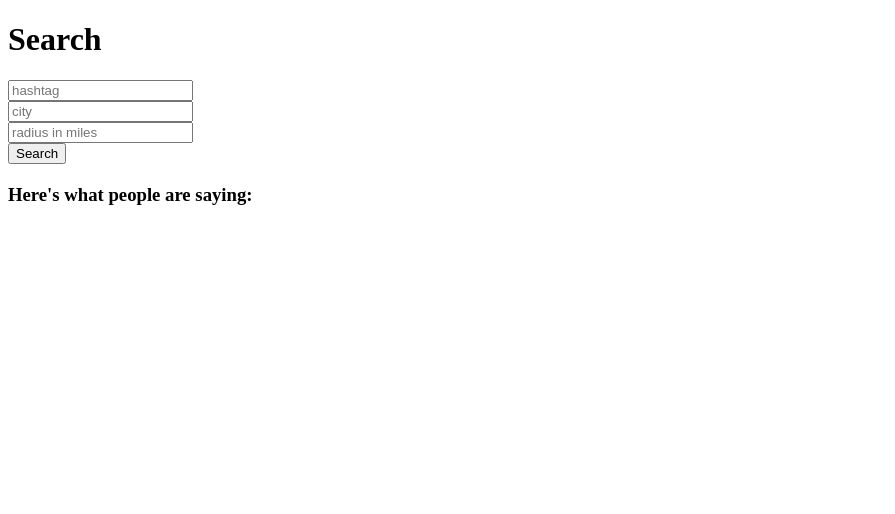
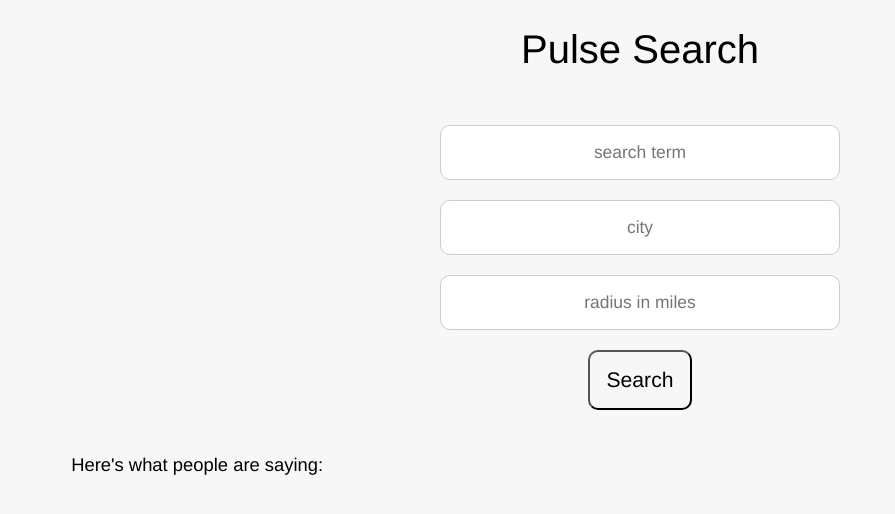
Before and after one commit to ryanphennessy/devfest, a Flask app: template pulse/templates/results.html in a window 1280 px wide. Shown: the top 514 px of the page, without its empty margins (0-895 px from the left). Run offline with Flask 2, Linux system fonts and the light colour scheme; the template is opened without the code that fills it, so the values that code supplies are empty; parts of the project's set-up code (start-up, migrations or seed data) failed here and were passed over.

Commit message:
Styling the search page

```diff
--- a/pulse/app.py
+++ b/pulse/app.py
@@ -11,17 +11,14 @@ app.config['DEBUG'] = True # Remove this
 def main_page():
 	if request.method == 'POST':
 		hashtag = '#' + request.form['user_search']
-		city = request.form['city']
+		city = request.form['city'].title()
 		radius = request.form['radius']
 		tweets = search(hashtag, city, radius)
 		if len(tweets) == 0:
 			return render_template('no_results.html', city=city, topic=request.form['user_search'])
-		tweets_text = []
 		sentiments = []
 		for tweet in tweets:
-			print('Working on tweet ' + tweet['text'])
-			tweets_text.append(tweet['text'])
-			sentiments.append(analyze(tweet['text']))
+			sentiments.append(analyze(tweet))
 		total_score = 0
 		total_magnitude = 0
 		for score, magnitude in sentiments:
@@ -29,9 +26,8 @@ def main_page():
 			total_magnitude += magnitude
 		avg_score = total_score / len(sentiments)
 		avg_magnitude = total_magnitude / len(sentiments)
-		print('score ' + str(avg_score))
 		sentiment = overall_sentiment(avg_score, avg_magnitude)
-		return render_template('results.html', city=city, sentiment=sentiment, topic=request.form['user_search'], tweets=tweets_text)
+		return render_template('results.html', city=city, sentiment=sentiment, topic=request.form['user_search'], tweets=tweets)
 	else:
 		return render_template('search.html')
 
--- a/pulse/static/css/main.css
+++ b/pulse/static/css/main.css
@@ -0,0 +1,102 @@
+body {
+    background: #F7F7F7;
+}
+
+h1 {
+    width: 100%;
+    border-top-style: none;
+    border-right-style: none;
+    border-left-style: none;
+    align-content: center;
+    text-align: center;
+    font: 250% Helvetica, sans-serif;
+}
+
+input[type="text"] {
+    border-radius: 10px;
+}
+
+button {
+    border-radius: 10px;
+}
+
+.form-style{
+    font: 115% Helvetica, sans-serif;
+    max-width: 400px;
+    margin: 10px auto;
+    padding: 16px;
+    background: #F7F7F7;
+    text-align: center;
+    align-content: center;
+}
+
+.form-style input[type="text"],
+.form-style input[type="date"],
+.form-style input[type="datetime"],
+.form-style input[type="email"],
+.form-style input[type="number"],
+.form-style input[type="search"],
+.form-style input[type="time"],
+.form-style input[type="url"],
+.form-style textarea,
+.form-style select
+{
+    -webkit-transition: all 0.30s ease-in-out;
+    -moz-transition: all 0.30s ease-in-out;
+    -ms-transition: all 0.30s ease-in-out;
+    -o-transition: all 0.30s ease-in-out;
+    outline: none;
+    box-sizing: border-box;
+    -webkit-box-sizing: border-box;
+    -moz-box-sizing: border-box;
+    width: 100%;
+    background: #fff;
+    border: 1px solid #ccc;
+    color: #555;
+    font: 95% Helvetica, sans-serif;
+}
+.form-style input[type="text"]:focus,
+.form-style input[type="date"]:focus,
+.form-style input[type="datetime"]:focus,
+.form-style input[type="email"]:focus,
+.form-style input[type="number"]:focus,
+.form-style input[type="search"]:focus,
+.form-style input[type="time"]:focus,
+.form-style input[type="url"]:focus,
+.form-style textarea:focus,
+.form-style select:focus
+{
+    box-shadow: 0 0 0px #43D1AF;
+    border: 2px solid #43D1AF;
+}
+
+.form-style input[type="submit"],
+.form-style input[type="button"]{
+    background: #43D1AF;
+    border-bottom: 2px solid #30C29E;
+    border-top-style: none;
+    border-right-style: none;
+    border-left-style: none;
+    color: #fff;
+    text-align: center;
+    align-content: center;
+}
+
+h2 {
+    margin-left: 5%;
+    font: 115% Helvetica, sans-serif;
+}
+
+h3 {
+    margin-left: 5%;
+    font: 115% Helvetica, sans-serif;
+}
+
+p {
+    border: 1px solid black;
+    padding: 2%;
+    border-radius: 10px;
+    margin-left: 5%;
+    margin-right: 5%;
+    font: 100% Helvetica, sans-serif;
+}
--- a/pulse/templates/search.html
+++ b/pulse/templates/search.html
@@ -2,15 +2,16 @@
 <html lang="en">
 	<head>
 		<meta charset="utf-8">
-		<title>Search</title>
+		<title>Pulse</title>
+		<link href="static/css/main.css" rel="stylesheet" type="text/css">
 	</head>
 	<body>
-		<h1>Search</h1>
-		<form action="/" method="post">
-			<input type="text" placeholder="hashtag" name="user_search" required/><br>
-			<input type="text" placeholder="city" name="city" required/><br>
-			<input type="text" placeholder="radius in miles" name="radius" required/><br>
-			<button type="submit">Search</button>
+		<h1>Pulse Search</h1>
+		<form class="form-style" action="/" method="post">
+			<input class="form-style" type="text" placeholder="search term" name="user_search" required/><br>
+			<input class="form-style" type="text" placeholder="city" name="city" required/><br>
+			<input class="form-style" type="text" placeholder="radius in miles" name="radius" required/><br>
+			<button class="form-style" type="submit">Search</button>
 		</form>
 		{% block results %}{% endblock %}
 	</body>
```
Also changed, not shown: pulse/twitter.py (+5 -3 lines).
